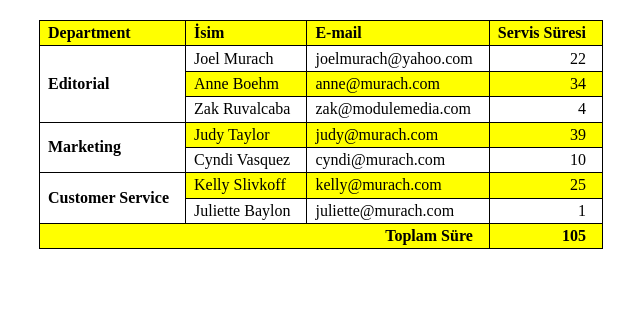
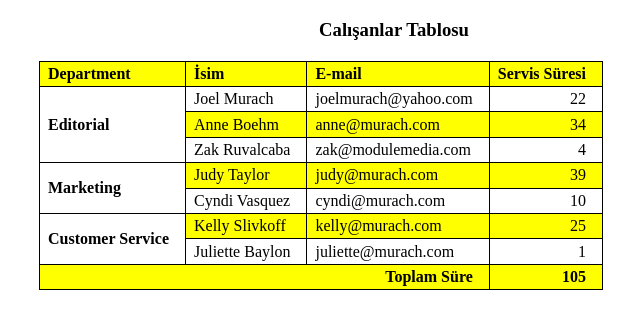
Before and after one commit to ercument0377/ercument0377.github.io, a PHP site: page /odev3/Activity3.html in a window 1280 px wide. Shown: the top 329 px of the page, without its empty margins (246-886 px from the left). Run offline with PHP 8.4, Linux system fonts and the light colour scheme.

Commit message:
Add files via upload

```diff
--- a/odev3/Activity3.css
+++ b/odev3/Activity3.css
@@ -12,6 +12,10 @@ table
 	border-collapse: collapse;
 	border: 1px solid black;
 	margin: 20px;
+}
+#TabloBasligi{
+	text-align: center;
+
 }
 
 thead
--- a/odev3/Activity3.html
+++ b/odev3/Activity3.html
@@ -11,6 +11,9 @@
 <body>
 
 	<table>
+		<div id="TabloBasligi">
+		  <h3> Calışanlar Tablosu</b></h3>
+		</div>
 		<thead>
 			<tr>
                 <th>Department</th>
```
